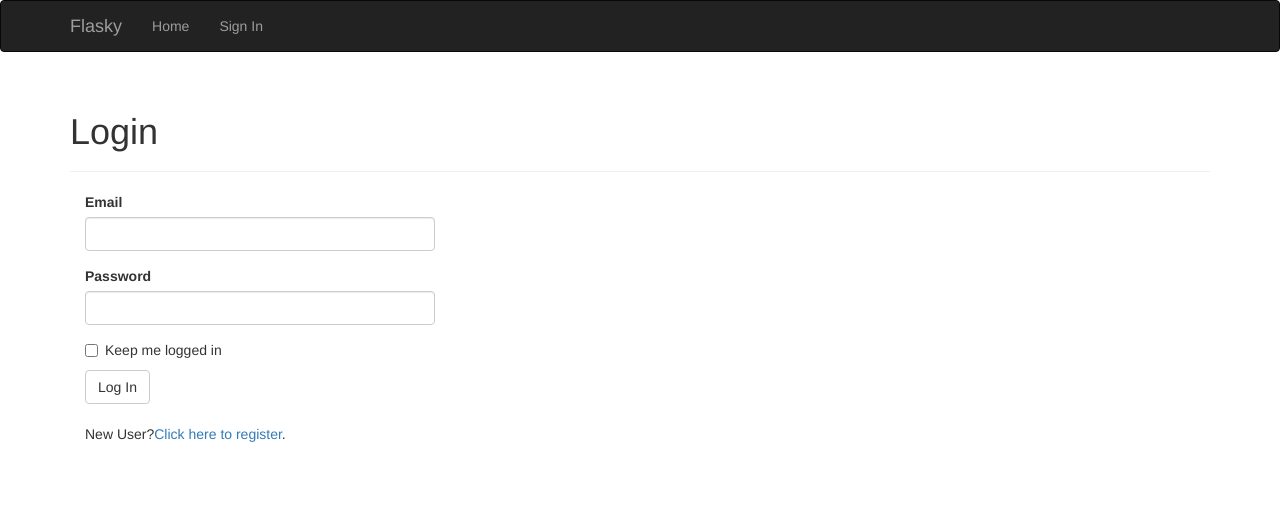
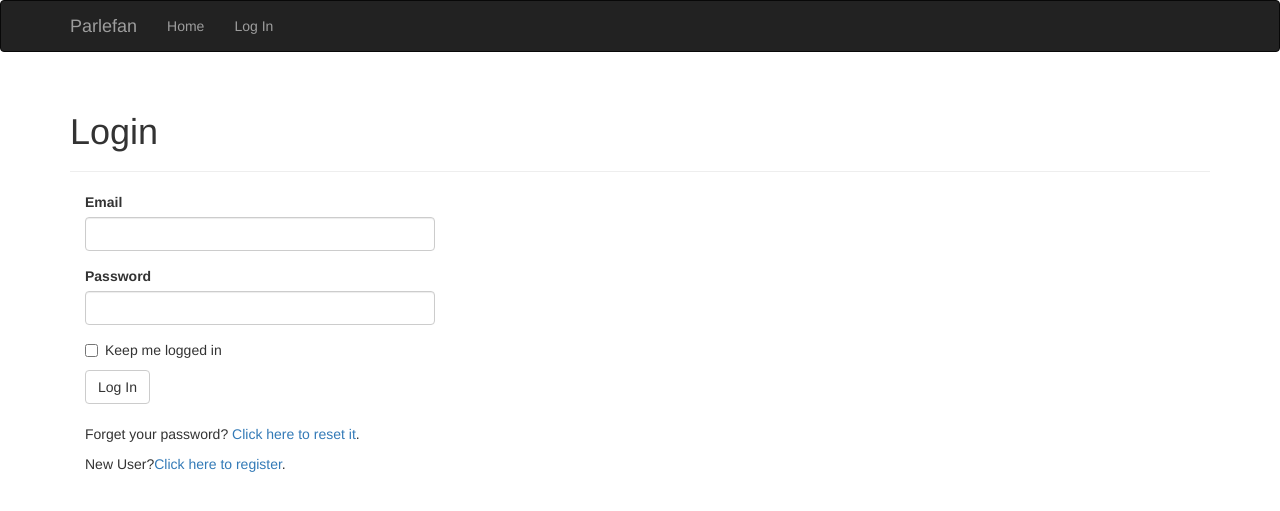
Before and after one commit to ChaoPei/flasky, a Flask app: page /auth/login in a window 1280 px wide. Shown: the top 511 px of the page. Run offline with Flask 2, Linux system fonts and the light colour scheme; some libraries are stand-ins or nearby versions.

Commit message:
add manager users

```diff
--- a/app/auth/forms.py
+++ b/app/auth/forms.py
@@ -40,3 +40,44 @@ class RegistrationForm(Form):
     def validate_username(self, field):
         if User.query.filter_by(username=field.data).first():
             raise ValidationError('Username already in use.')
+
+
+# 修改密码表单
+class ChangePasswordForm(Form):
+    old_password = PasswordField('Old password', validators=[Required()])
+    password = PasswordField('New password', validators=[
+        Required(), EqualTo('password2', message='Passwords must match')])
+    password2 = PasswordField('Confirm new password', validators=[Required()])
+    submit = SubmitField('Update Password')
+
+
+# 重置密码表单
+class PasswordResetRequestForm(Form):
+    email = StringField('Email', validators=[Required(), Length(1, 64),
+                                             Email()])
+    submit = SubmitField('Reset Password')
+
+
+class PasswordResetForm(Form):
+    email = StringField('Email', validators=[Required(), Length(1, 64),
+                                             Email()])
+    password = PasswordField('New Password', validators=[
+        Required(), EqualTo('password2', message='Passwords must match')])
+    password2 = PasswordField('Confirm password', validators=[Required()])
+    submit = SubmitField('Reset Password')
+
+    def validate_email(self, field):
+        if User.query.filter_by(email=field.data).first() is None:
+            raise ValidationError('Unknown email address.')
+
+
+# 修改邮箱表单
+class ChangeEmailForm(Form):
+    email = StringField('New Email', validators=[Required(), Length(1, 64),
+                                                 Email()])
+    password = PasswordField('Password', validators=[Required()])
+    submit = SubmitField('Update Email Address')
+
+    def validate_email(self, field):
+        if User.query.filter_by(email=field.data).first():
+            raise ValidationError('Email already registered.')
--- a/app/auth/views.py
+++ b/app/auth/views.py
@@ -11,7 +11,7 @@ from flask_login import login_user, logout_user, login_required, current_user
 # 导入认证蓝本
 from . import auth
 from ..models import User
-from .forms import LoginForm, RegistrationForm
+from .forms import LoginForm, RegistrationForm, ChangePasswordForm, PasswordResetRequestForm, PasswordResetForm,ChangeEmailForm
 from .. import db
 from ..email import send_email
 
@@ -94,3 +94,89 @@ def resend_confirmation():
     send_email(current_user.email, 'Confirm you accout', 'auth/email/confirm', user=current_user, token=token)
     flash('A new confirmation email has been sent to your by email.')
     return redirect(url_for('main.index'))
+
+
+
+# 修改密码
+@auth.route('/change-password', methods=['GET', 'POST'])
+@login_required
+def change_password():
+    form = ChangePasswordForm()
+    if form.validate_on_submit():
+        if current_user.verify_password(form.old_password.data):
+            current_user.password = form.password.data
+            db.session.add(current_user)
+            flash('Your password has been updated.')
+            return redirect(url_for('main.index'))
+        else:
+            flash('Invalid password.')
+    return render_template("auth/change_password.html", form=form)
+
+
+# 重置密码
+@auth.route('/reset', methods=['GET', 'POST'])
+def password_reset_request():
+    if not current_user.is_anonymous:
+        return redirect(url_for('main.index'))
+    form = PasswordResetRequestForm()
+    if form.validate_on_submit():
+        user = User.query.filter_by(email=form.email.data).first()
+        if user:
+            token = user.generate_reset_token()
+            send_email(user.email, 'Reset Your Password',
+                       'auth/email/reset_password',
+                       user=user, token=token,
+                       next=request.args.get('next'))
+        flash('An email with instructions to reset your password has been '
+              'sent to you.')
+        return redirect(url_for('auth.login'))
+    return render_template('auth/reset_password.html', form=form)
+
+
+# 重置确认
+@auth.route('/reset/<token>', methods=['GET', 'POST'])
+def password_reset(token):
+    if not current_user.is_anonymous:
+        return redirect(url_for('main.index'))
+    form = PasswordResetForm()
+    if form.validate_on_submit():
+        user = User.query.filter_by(email=form.email.data).first()
+        if user is None:
+            return redirect(url_for('main.index'))
+        if user.reset_password(token, form.password.data):
+            flash('Your password has been updated.')
+            return redirect(url_for('auth.login'))
+        else:
+            return redirect(url_for('main.index'))
+    return render_template('auth/reset_password.html', form=form)
+
+
+# 修改邮箱
+@auth.route('/change-email', methods=['GET', 'POST'])
+@login_required
+def change_email_request():
+    form = ChangeEmailForm()
+    if form.validate_on_submit():
+        if current_user.verify_password(form.password.data):
+            new_email = form.email.data
+            token = current_user.generate_email_change_token(new_email)
+            send_email(new_email, 'Confirm your email address',
+                       'auth/email/change_email',
+                       user=current_user, token=token)
+            flash('An email with instructions to confirm your new email '
+                  'address has been sent to you.')
+            return redirect(url_for('main.index'))
+        else:
+            flash('Invalid email or password.')
+    return render_template("auth/change_email.html", form=form)
+
+
+# 修改邮箱确认
+@auth.route('/change-email/<token>')
+@login_required
+def change_email(token):
+    if current_user.change_email(token):
+        flash('Your email address has been updated.')
+    else:
+        flash('Invalid request.')
+    return redirect(url_for('main.index'))
--- a/app/templates/auth/login.html
+++ b/app/templates/auth/login.html
@@ -10,6 +10,7 @@
 <div class="col-md-4">
     {{ wtf.quick_form(form) }}
 	<br>
+	<p> Forget your password? <a href="{{ url_for('auth.password_reset_request') }}"> Click here to reset it</a>.</p>
 	<p> New User?<a href="{{ url_for('auth.register') }}">Click here to register</a>.</p>
 </div>
 {% endblock %}
--- a/app/templates/base.html
+++ b/app/templates/base.html
@@ -18,7 +18,7 @@
                 <span class="icon-bar"></span>
                 <span class="icon-bar"></span>
             </button>
-            <a class="navbar-brand" href="/">Flasky</a>
+            <a class="navbar-brand" href="/">Parlefan</a>
         </div>
         <div class="navbar-collapse collapse">
             <ul class="nav navbar-nav">
@@ -28,9 +28,16 @@
 			<!--登录-->
 			<ul class="nav navbar-nav narbar-right">
 				{% if current_user.is_authenticated %}  <!--Login提供-->
-				<li><a href="{{ url_for('auth.logout') }}">Sign Out</a></li>
+				<li class="dropdown">
+					<a href="#" class="dropdown-toggle" data-toggle="dropdown">Account<b class="caret"></b></a>
+					<ul class="dropdown-menu">
+						<li><a href="{{ url_for('auth.change_password') }}">Change Password</a></li>
+						<li><a href="{{ url_for('auth.change_email_request') }}">Change Email</a></li>
+						<li><a href="{{ url_for('auth.logout') }}">Log Out</a></li>
+					</ul>
+				</li>
 				{% else %}
-				<li><a href="{{ url_for('auth.login') }}">Sign In</a></li>
+				<li><a href="{{ url_for('auth.login') }}">Log In</a></li>
 				{% endif %}
 			</ul>
         </div>
```
Also changed, not shown: app/models.py (+42 -0 lines), app/templates/auth/change_email.html (added, +13 -0 lines), app/templates/auth/change_password.html (added, +13 -0 lines), app/templates/auth/email/change_email.html (added, +7 -0 lines), app/templates/auth/email/change_email.txt (added, +11 -0 lines), app/templates/auth/email/reset_password.html (added, +8 -0 lines), app/templates/auth/email/reset_password.txt (added, +13 -0 lines), app/templates/auth/reset_password.html (added, +13 -0 lines).
